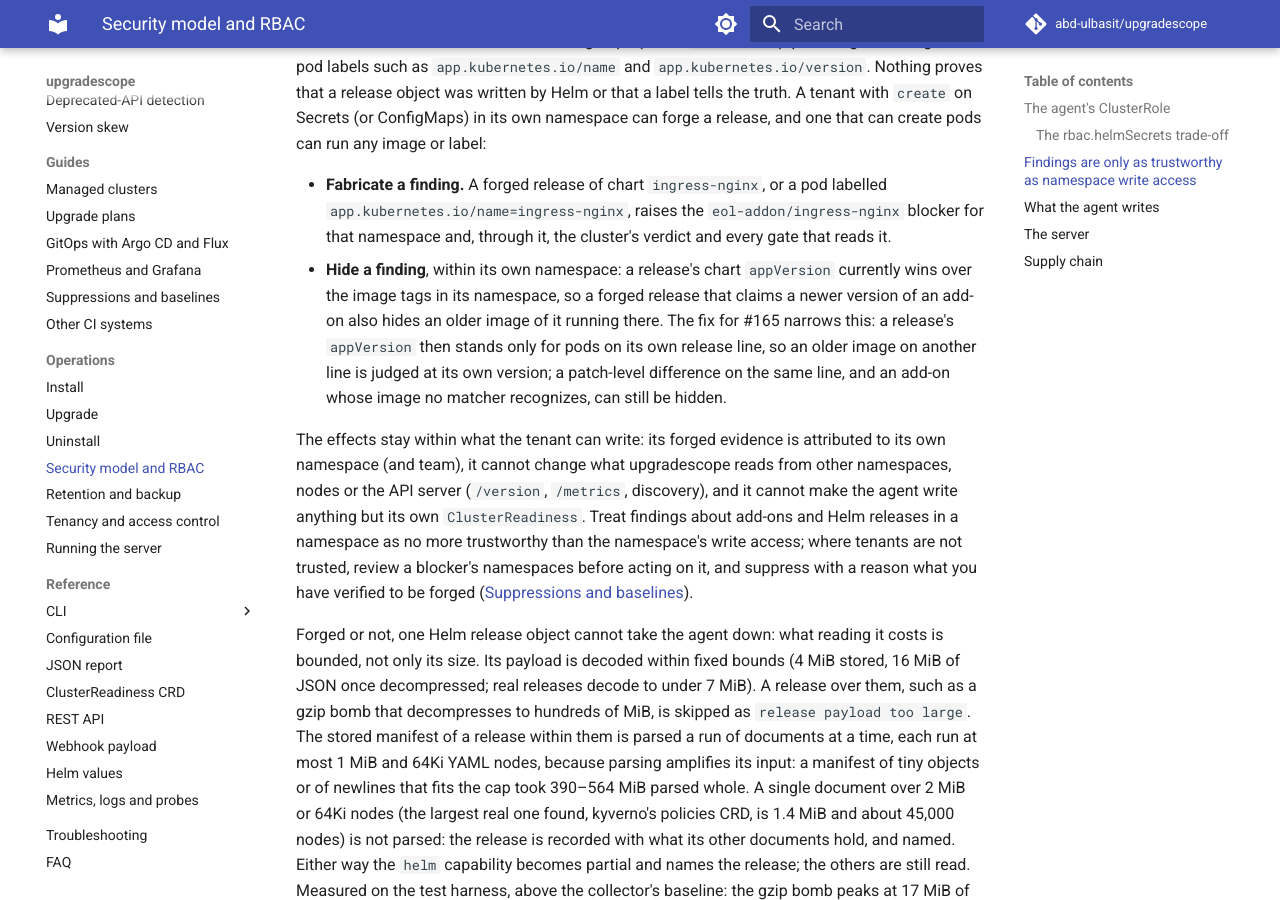
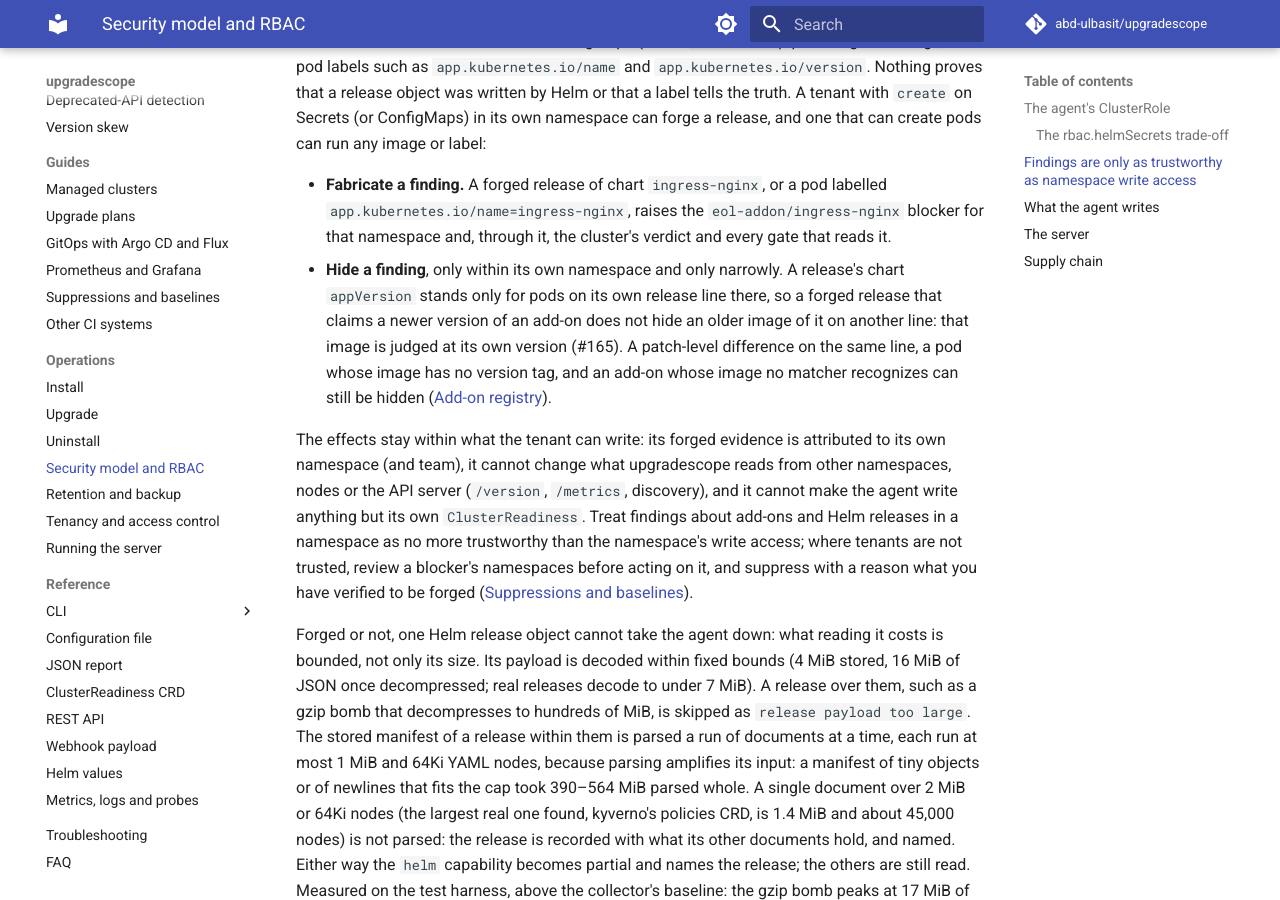
Before and after one commit to abd-ulbasit/upgradescope, an MkDocs documentation site: the page built from docs/operations/security-model-and-rbac.md, in a window 1280 px wide and 900 px high, scrolled down 2160 px. Built offline with MkDocs 1.6.1 and Material for MkDocs 9.7.7, drawn with Linux system fonts in a browser that asks for light colours; comment, search, counter and statistics services are not loaded.

Commit message:
docs: the trust model describes #165's appVersion rule as it is on main
The tenant-controlled-evidence passages were written before #170 merged
and said a forged Helm release still hides an older image of its add-on
"until #165 lands", and that a release's appVersion "currently wins"
over the image tags in its namespace. After the rebase onto main the
add-on registry page also contradicted itself: its new section said
chart evidence wins outright, while the Helm releases bullet above it
is #170's rule. State what the tool does now: a release's appVersion
stands only for pods on its own release line, so an older image on
another line is judged at its own version, and only a patch-level
difference on the same line, an untagged image, or an image no matcher
recognizes can still be hidden.

Refs #165

Co-Authored-By: Claude Fable 5 <noreply@anthropic.com>

```diff
--- a/docs/operations/security-model-and-rbac.md
+++ b/docs/operations/security-model-and-rbac.md
@@ -67,14 +67,14 @@ image or label:
   pod labelled `app.kubernetes.io/name=ingress-nginx`, raises the
   `eol-addon/ingress-nginx` blocker for that namespace and, through it,
   the cluster's verdict and every gate that reads it.
-- **Hide a finding**, within its own namespace: a release's chart
-  `appVersion` currently wins over the image tags in its namespace, so a
-  forged release that claims a newer version of an add-on also hides an
-  older image of it running there. The fix for #165 narrows this: a
-  release's `appVersion` then stands only for pods on its own release
-  line, so an older image on another line is judged at its own version;
-  a patch-level difference on the same line, and an add-on whose image
-  no matcher recognizes, can still be hidden.
+- **Hide a finding**, only within its own namespace and only narrowly. A
+  release's chart `appVersion` stands only for pods on its own release
+  line there, so a forged release that claims a newer version of an
+  add-on does not hide an older image of it on another line: that image
+  is judged at its own version (#165). A patch-level difference on the
+  same line, a pod whose image has no version tag, and an add-on whose
+  image no matcher recognizes can still be hidden
+  ([Add-on registry](../concepts/addon-registry.md#how-an-add-on-is-found)).
 
 The effects stay within what the tenant can write: its forged evidence is
 attributed to its own namespace (and team), it cannot change what
```
Also changed, not shown: CHANGELOG.md (+5 -2 lines), docs/concepts/addon-registry.md (+7 -8 lines).
